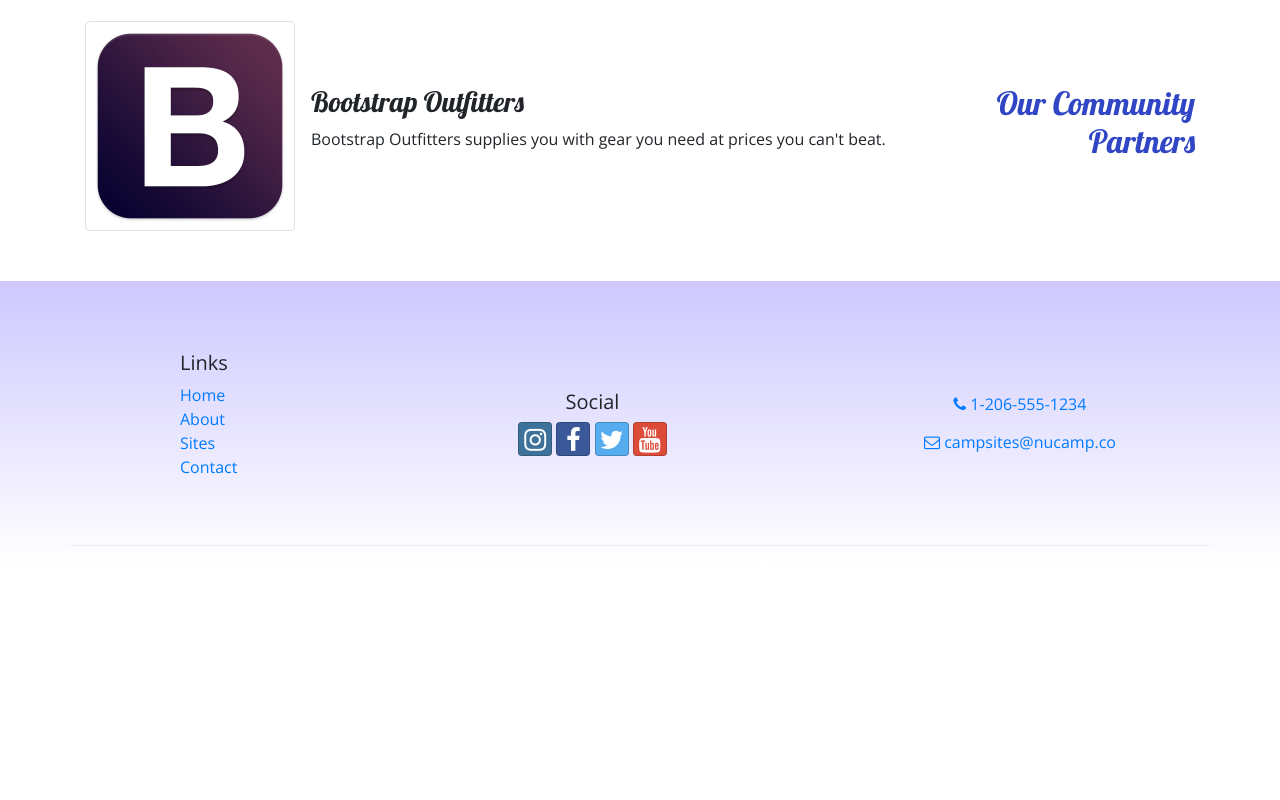
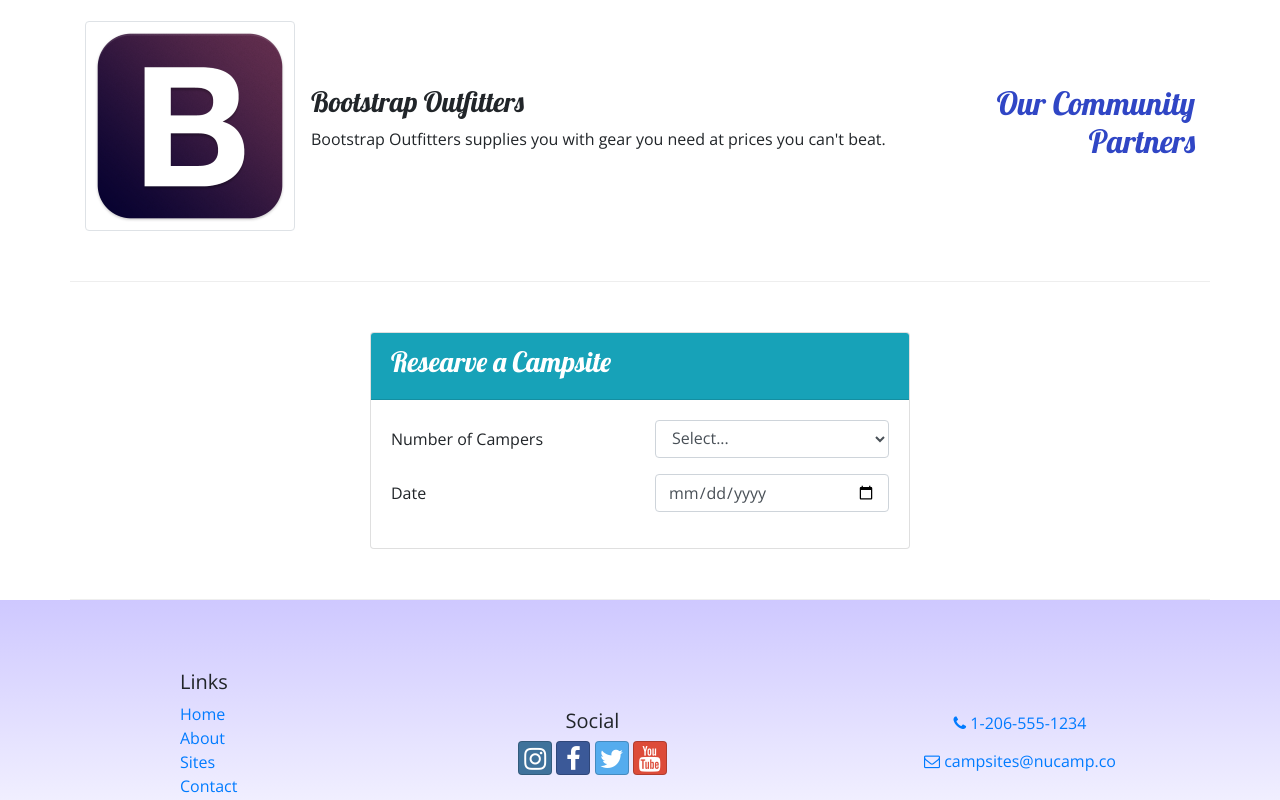
Before and after one commit to ryanf003/NuCamp, a website: page index.html in a window 1280 px wide. Shown: the part 871-1671 px from the top of the page. Before the commit the page ends 1437 px from the top, so only its background shows below. Drawn offline with nearby package versions, Linux system fonts and the light colour scheme.

Commit message:
Task 2 - added form to Index

```diff
--- a/index.html
+++ b/index.html
@@ -81,7 +81,7 @@
             </div>
         </div>
 
-        <div class="row row-content-noline align-items-center">
+        <div class="row row-content align-items-center">
             <div class="col-sm-4 order-sm-last col-md-3">
                 <h2 class="text-sm-right">Our Community Partners</h2>
             </div>
@@ -91,6 +91,40 @@
                     <div class="media-body align-self-center">
                         <h3>Bootstrap Outfitters</h3>
                         <p class="d-none d-sm-block">Bootstrap Outfitters supplies you with gear you need at prices you can't beat.</p>
+                    </div>
+                </div>
+            </div>
+        </div>
+
+        <div class="row row-content">
+            <div class="col-sm-6 mx-auto">
+                <div class="card">
+                    <div class="card-header bg-info text-white">
+                        <h3>Researve a Campsite</h3>
+                    </div>
+                    <div class="card-body">
+                        <form>
+                            <div class="row form-group">
+                                <label class="col-sm-6 col-form-label">Number of Campers</label>
+                                <div class="col">
+                                    <select class="form-control" name="numCampers" id="numCampers">
+                                        <option>Select...</option>
+                                        <option value="1">1</option>
+                                        <option value="2">2</option>
+                                        <option value="3">3</option>
+                                        <option value="4">4</option>
+                                        <option value="5">5</option>
+                                        <option value="6">6</option>
+                                    </select>
+                                </div>
+                            </div>
+                            <div class="row form-group">
+                                <label class="col-sm-6 col-form-label" for="date">Date</label>
+                                <div class="col">
+                                    <input class="form-control" type="date" id="date" name="date">
+                                </div>
+                            </div>
+                        </form>
                     </div>
                 </div>
             </div>
```
